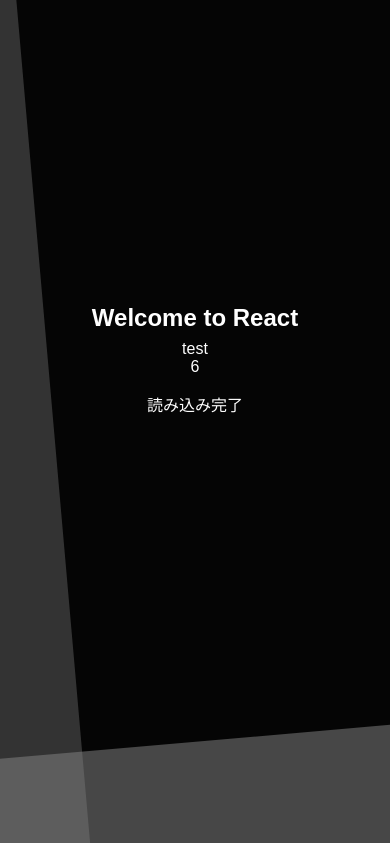
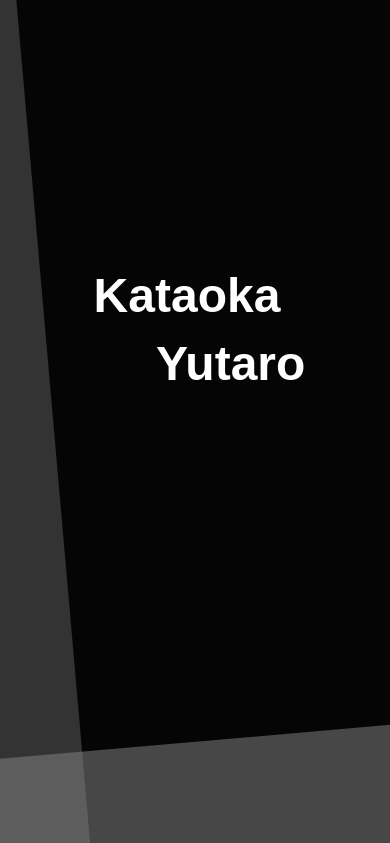
Before and after one commit to okayu8/my-portfolio-ts, a React (Create React App) app: page / in a window 390 px wide. Shown: the top 843 px of the page. Built offline with nearby package versions, Linux system fonts and the light colour scheme; the HTML template or start-up script is replaced by a standard one.

Commit message:
add loading and title

```diff
--- a/public/assets/css/pace.css
+++ b/public/assets/css/pace.css
@@ -36,7 +36,7 @@
   content: attr(data-progress-text);
   text-align: center;
   color: #fff;
-  background: #b8b8b86e;
+  background: #00000056;
   border-radius: 50%;
   font-family: "Helvetica Neue", sans-serif;
   font-size: 14px;
@@ -68,7 +68,7 @@
 
 .pace .pace-activity {
   border-radius: 50%;
-  border: 5px solid #bbbbbb1f;
+  border: 5px solid #0195b9;
   content: " ";
   display: block;
   position: absolute;
@@ -80,7 +80,7 @@
 
 .pace .pace-activity:after {
   border-radius: 50%;
-  border: 5px solid #6b60df;
+  border: 5px solid #ffffff;
   content: " ";
   display: block;
   position: absolute;
@@ -97,7 +97,7 @@
 
 .pace .pace-activity:before {
   border-radius: 50%;
-  border: 5px solid #6b60df;
+  border: 5px solid #2c2c2ca2;
   content: " ";
   display: block;
   position: absolute;
--- a/src/App.css
+++ b/src/App.css
@@ -14,7 +14,7 @@
   display: flex;
   justify-content: center;
   align-items: center;
-  flex-direction: column; /* 縦並び */
+  /* flex-direction: column; */
   height: 90vh;
   animation: back-0 2s;
 }
@@ -81,10 +81,32 @@
   }
 }
 
-.App-title {
-  font-size: 1.5em;
-  margin: 0px;
-  padding: 8px;
+.App-title-first {
+  font-size: 80px;
+  position: absolute;
+  top: 22vh;
+  left: 32vw;
+}
+
+.App-title-second {
+  font-size: 80px;
+  position: absolute;
+  top: 36vh;
+  left: 48vw;
+}
+
+@media only screen and (max-width: 780px) {
+  .App-title-first {
+    font-size: 48px;
+    top: 28vh;
+    left: 24vw;
+  }
+
+  .App-title-second {
+    font-size: 48px;
+    top: 36vh;
+    left: 40vw;
+  }
 }
 
 .App-intro {
--- a/src/App.tsx
+++ b/src/App.tsx
@@ -1,18 +1,14 @@
 import * as React from "react";
 import "./App.css";
-import TsTest from "./components/TsTest";
 
 class App extends React.Component {
   public render() {
     return (
       <div className="App">
+        <div className="wrap">
           <div className="App-content">
-          <h1 className="App-title">Welcome to React</h1>
-          <TsTest text="test" />
-          <div className="wrap">
-            {/* 読み込みが完了したら表示する要素 */}
-            <p>読み込み完了</p>
-          </div>
+            <h1 className="App-title-first">Kataoka</h1>
+            <h1 className="App-title-second">Yutaro</h1>
             <div className="box">
               <div className="circle layer-0" />
               <div className="circle layer-1" />
@@ -22,6 +18,7 @@
           <div className="App-footer" />
           <div className="App-side" />
         </div>
+      </div>
     );
   }
 }
```
Lines whose indentation alone changed are shown as unchanged.
